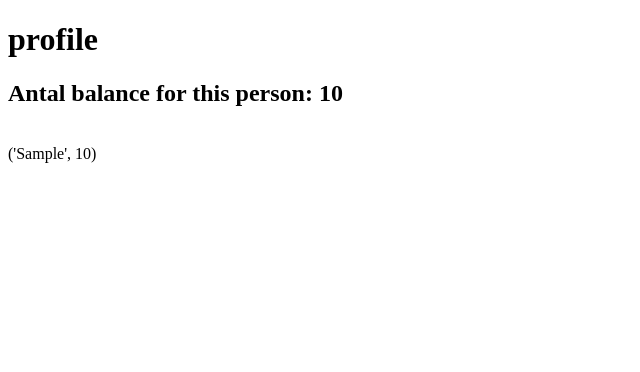
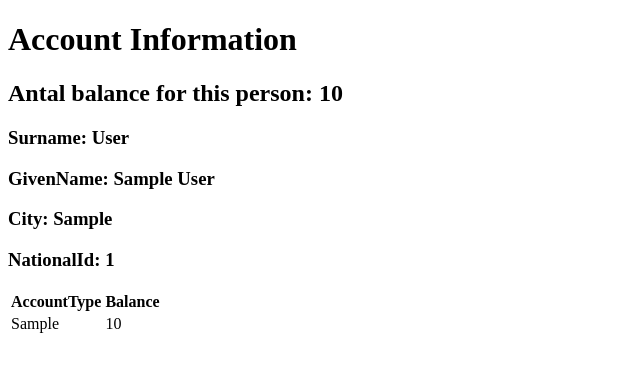
Before and after one commit to Lei246/Bank-Web-Application-with-Flask, a Flask app: page /person/1 in a window 1280 px wide. Shown: the top 372 px of the page, without its empty margins (0-640 px from the left). Run offline with Flask 2, Linux system fonts and the light colour scheme; tables that the repository leaves empty hold one stand-in row (values such as "Sample post"); parts of the project's set-up code (start-up, migrations or seed data) failed here and were passed over.

Commit message:
personer page clickable to the person

```diff
--- a/app.py
+++ b/app.py
@@ -81,11 +81,11 @@ def personerPage():
 @app.route("/person/<id>")  # EDIT   3
 #@roles_required("Admin")
 def personPage(id):
-    #personFromDb = Customer.query.filter(Customer.Id == id).first_or_404()
+    inforpersonFromDb = Customer.query.filter(Customer.Id == id).first_or_404()
     personFromDb = Account.query.join(Customer, Customer.Id == Account.CustomerId).add_columns(Customer.City,Account.AccountType, Account.Balance).filter(Customer.Id == id).all()
     personantalBalance = Account.query.join(Customer, Customer.Id == Account.CustomerId).with_entities(func.sum(Account.Balance)).filter(Customer.Id == id).scalar()
 
-    return render_template('personPage.html',person=personFromDb,personantalBalance=personantalBalance)
+    return render_template('personPage.html',person=personFromDb,personantalBalance=personantalBalance,inforpersonFromDb=inforpersonFromDb)
 
 
 
--- a/templates/personPage.html
+++ b/templates/personPage.html
@@ -5,17 +5,38 @@
 <title>Search Customer</title>
 </head>
 <body>
-<h1>  profile </h1>
-<h2>Antal balance for this person: {{personantalBalance}}</h2>
 
 
-  {% for i in person %}
-  <tr>
-      <td><br>{{i.AccountType, i.Balance}}
-      </td>
-  </tr>
-  {% endfor %}
 
+  <div class="card">
+    <div class="card-header">
+        <h1>Account Information</h1>
+        <h2>Antal balance for this person: {{personantalBalance}}</h2>
+        <h3>Surname: {{inforpersonFromDb.Surname}}</h3>
+        <h3>GivenName: {{inforpersonFromDb.GivenName}}</h3>
+        <h3>City: {{inforpersonFromDb.City}}</h3>
+        <h3>NationalId: {{inforpersonFromDb.NationalId}}</h3>
+
+
+
+    </div>
+    <div class="card-body">
+        <table class="table">
+            <tr>
+                <th>AccountType</th>
+                <th>Balance</th>
+
+
+            </tr>
+            {% for person in person %}
+                <tr>
+                    <td>{{ person.AccountType}}</td>
+                    <td>{{ person.Balance}}</td>
+
+                    <td>
+                    </td>
+                </tr>
+            {% endfor %}
 
 
 
--- a/templates/personerPage.html
+++ b/templates/personerPage.html
@@ -43,7 +43,7 @@ Visar sidan {{ page }} av totalt {{ pages }}
             </tr>
             {% for person in allaPersoner %}
                 <tr>
-                    <td>{{ person.Id}}</td>
+                    <td><a href="{{url_for('personPage', id=person.Id)}}">{{ person.Id }}</a></td>
                     <td>{{ person.GivenName}}</td>
                     <td>{{ person.Surname}}</td>
                     <td>{{ person.NationalId}}</td>
```
